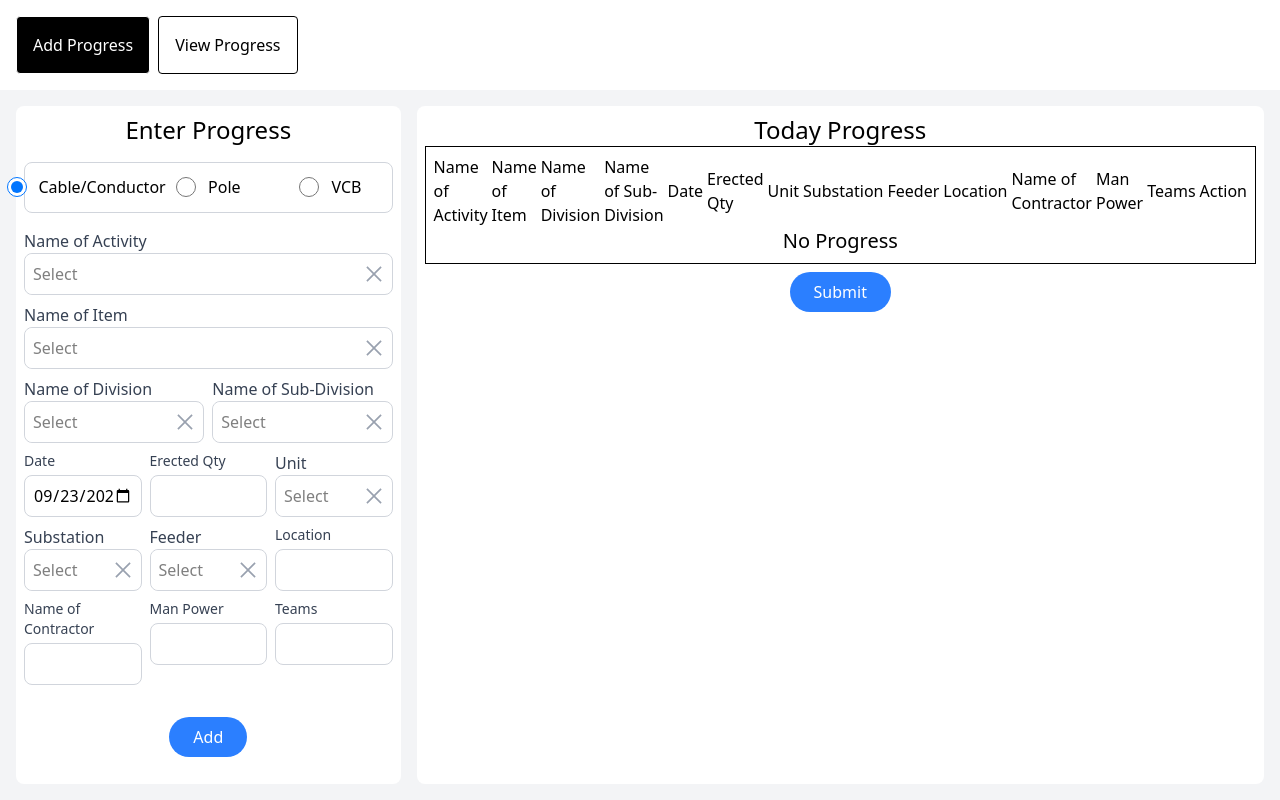
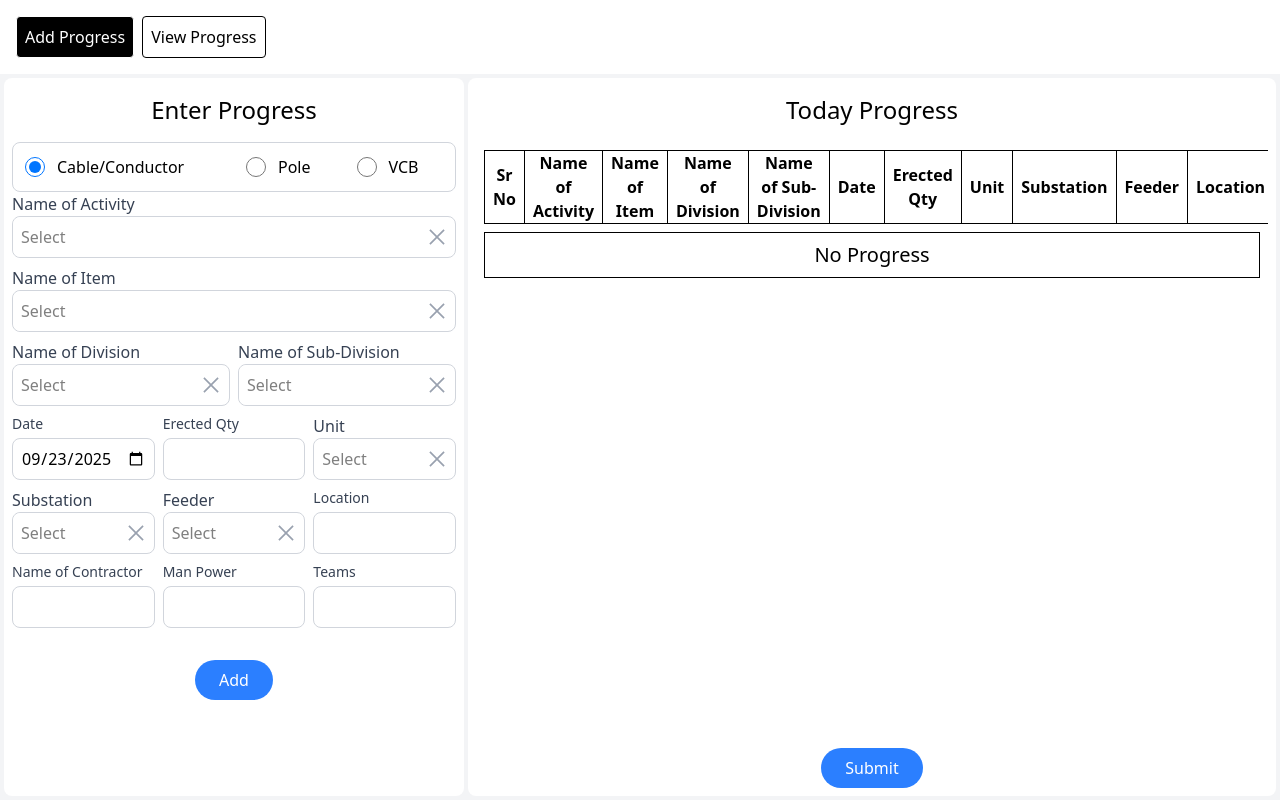
Before and after one commit to sanjay-gobari/RDSS_Progress_Tracker, a React (Vite) app: page /add in a window 1280 px wide. Built offline with nearby package versions, Linux system fonts and the light colour scheme.

Commit message:
adding progress table

```diff
--- a/src/AddProgress.jsx
+++ b/src/AddProgress.jsx
@@ -83,18 +83,17 @@ function AddProgress() {
         formFields.forEach(elm => {
             data[elm.name] = localFormData.get(elm.name);
         });
+        data.id= "RDSSLR" + Date.now();
         setFormData(data);
         setDailyProgress((progress) => [...progress, data])
     };
 
     return (
 
-        <div className='h-full flex p-4 gap-4 bg-gray-100 '>
-            <div className='w-[500px] rounded-lg bg-white p-2'>
-                <div>
-                    <h2 className='text-center text-2xl'>Enter Progress</h2>
-                </div>
-                <div className='my-4 grid grid-cols-3 place-items-center border border-gray-300 rounded-lg'>
+        <div className='h-full flex p-1 gap-1 bg-gray-100 '>
+            <div className='w-[460px] rounded-lg bg-white px-2'>
+                <h2 className='text-center text-2xl py-4'>Enter Progress</h2>
+                <div className='grid grid-cols-[2fr_repeat(2,1fr)] border border-gray-300 rounded-lg'>
                     {ActivityData.MaterialType.map((option, index) => (
                         <Radio
                             key={index}
@@ -104,7 +103,7 @@ function AddProgress() {
                             name="options"
                         />
                     ))}
-                    <hr className='my-hr' />
+
                 </div>
                 <form onSubmit={handleAddProgress} autoComplete="off" >
                     <div className='grid grid-cols-6 gap-2'>
@@ -132,8 +131,8 @@ function AddProgress() {
                 </form>
 
             </div>
-            <div className='flex-1 bg-white rounded-lg p-2'>
-                <h2 className='w-full text-center text-2xl'>Today Progress</h2>
+            <div className='flex-1 flex flex-col  overflow-auto rounded-lg px-2 bg-white'>
+                <h2 className='w-full text-center text-2xl p-4'>Today Progress</h2>
                 <DisplayDailyProgress data={dailyProgress} handleDelete={handleDelete} />
                 <div className='text-center p-2'>
                     <Button1 type="button" onClick={handleProgressSubmit} title="submit all Progress">Submit</Button1>
@@ -275,42 +274,51 @@ export const DisplayDailyProgress = ({ data, handleDelete }) => {
 
     return (
         <>
-            <div className='border p-2'>
-                <div className='grid grid-cols-[2fr_repeat(13,1fr)] gap-1 place-items-center'>
+            <div className='flex-1 p-2 overflow-auto'>
+                <table className='text-center'>
+                    <thead>
+                        <tr className='border'>
+                            <th className='px-2 text-center border-r'>Sr No</th>
+
                             {
                                 formFields.map((elm, i) => (
-                            <span key={i} className=''>{elm.label}</span>
+                                    <th key={i} className={'border-r px-2 '}>{elm.label}</th>
                                 ))
                             }
-                    <span className=''>Action</span>
+                            <th className='px-2 text-center'>Action</th>
+                        </tr>
 
-                </div>
+                    </thead>
+                    <tbody>
                         {data.length != 0 && (
                             data.map((elm, i) => (
-                        <div key={i} className='grid grid-cols-[2fr_repeat(13,1fr)] gap-1 place-items-center border-b my-2'>
-                            <span>{elm.NameOfActivity}</span>
-                            <span>{elm.NameOfItem}</span>
-                            <span>{elm.NameOfDivision}</span>
-                            <span>{elm.NameOfSubDivision}</span>
-                            <span>{elm.Date}</span>
-                            <span>{elm.ErectedQty} </span>
-                            <span>{elm.Unit}</span>
-                            <span>{elm.Substation}</span>
-                            <span>{elm.Feeder}</span>
-                            <span>{elm.Location}</span>
-                            <span>{elm.NameOfContractor}</span>
-                            <span>{elm.ManPower}</span>
-                            <span>{elm.Teams}</span>
-                            <div className='flex gap-3 text-xl'>
-                                <button className='cursor-pointer text-green-600' title='Edit'><i className="ri-edit-line"></i></button>
-                                <button className='cursor-pointer text-red-600' title='Delete' onClick={() => { handleDelete(i) }}><i className="ri-delete-bin-2-line"></i></button>
-                            </div>
-                        </div>
+                                <tr key={i} className='py-2 border'>
+                                    <td className='p-2 border-r'>{i+1}</td>
+                                    <td className='p-2 border-r'>{elm.NameOfActivity}</td>
+                                    <td className='p-2 border-r'>{elm.NameOfItem}</td>
+                                    <td className='p-2 border-r'>{elm.NameOfDivision}</td>
+                                    <td className='p-2 border-r'>{elm.NameOfSubDivision}</td>
+                                    <td className='p-2 border-r whitespace-nowrap'>{elm.Date}</td>
+                                    <td className='p-2 border-r'>{elm.ErectedQty} </td>
+                                    <td className='p-2 border-r'>{elm.Unit}</td>
+                                    <td className='p-2 border-r'>{elm.Substation}</td>
+                                    <td className='p-2 border-r'>{elm.Feeder}</td>
+                                    <td className='p-2 border-r'>{elm.Location}</td>
+                                    <td className='p-2 border-r'>{elm.NameOfContractor}</td>
+                                    <td className='p-2 border-r'>{elm.ManPower}</td>
+                                    <td className='p-2 border-r'>{elm.Teams}</td>
+                                    <td className='whitespace-nowrap'>
+                                        <button className='p-1 cursor-pointer text-green-600' title='Edit'><i className="ri-edit-line"></i></button>
+                                        <button className='p-1 cursor-pointer text-red-600' title='Delete' onClick={() => { handleDelete(i) }}><i className="ri-delete-bin-2-line"></i></button>
+                                    </td>
+                                </tr>
                             ))
                         )}
+                    </tbody>
+                </table>
                 {data.length == 0 && (
-                    <div>
-                        <p className='text-center text-xl'>No Progress</p>
+                    <div className='border mt-2'>
+                        <p className='text-center text-xl py-2'>No Progress</p>
                     </div>
                 )}
             </div>
--- a/src/Layout.jsx
+++ b/src/Layout.jsx
@@ -4,9 +4,9 @@ import { Outlet } from 'react-router-dom'
 
 function Layout() {
     return (
-        <div className='h-screen flex flex-col'>
+        <div className='h-screen flex flex-col overflow-hidden'>
             <Navbar />
-            <main className='flex-1'>
+            <main className='flex-1 overflow-auto '>
                 <Outlet />
             </main>
         </div>
--- a/src/Navbar.jsx
+++ b/src/Navbar.jsx
@@ -18,7 +18,7 @@ export default Navbar;
 function NavBtn({ to = "/", children }) {
     return (
         <NavLink to={to}
-            className={({ isActive }) => (`p-4 rounded border ${isActive ? "bg-black text-white" : "bg-white "}`)}
+            className={({ isActive }) => (`p-2 rounded border ${isActive ? "bg-black text-white" : "bg-white "}`)}
         >
             {children}
         </NavLink>
```
Also changed, not shown: 1 other file (tests, documents, lock files or other folders). Lines whose indentation alone changed are shown as unchanged.
